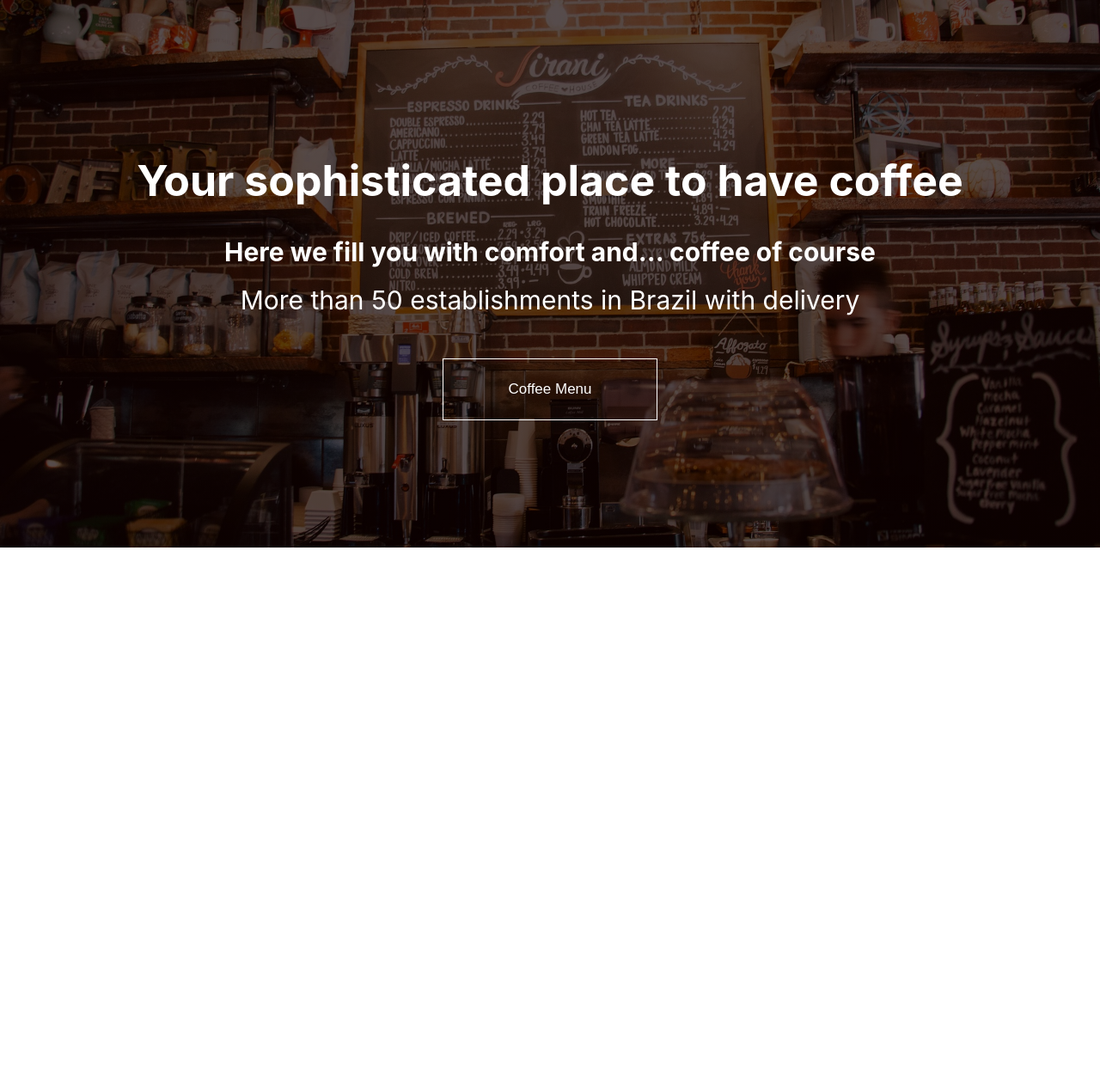
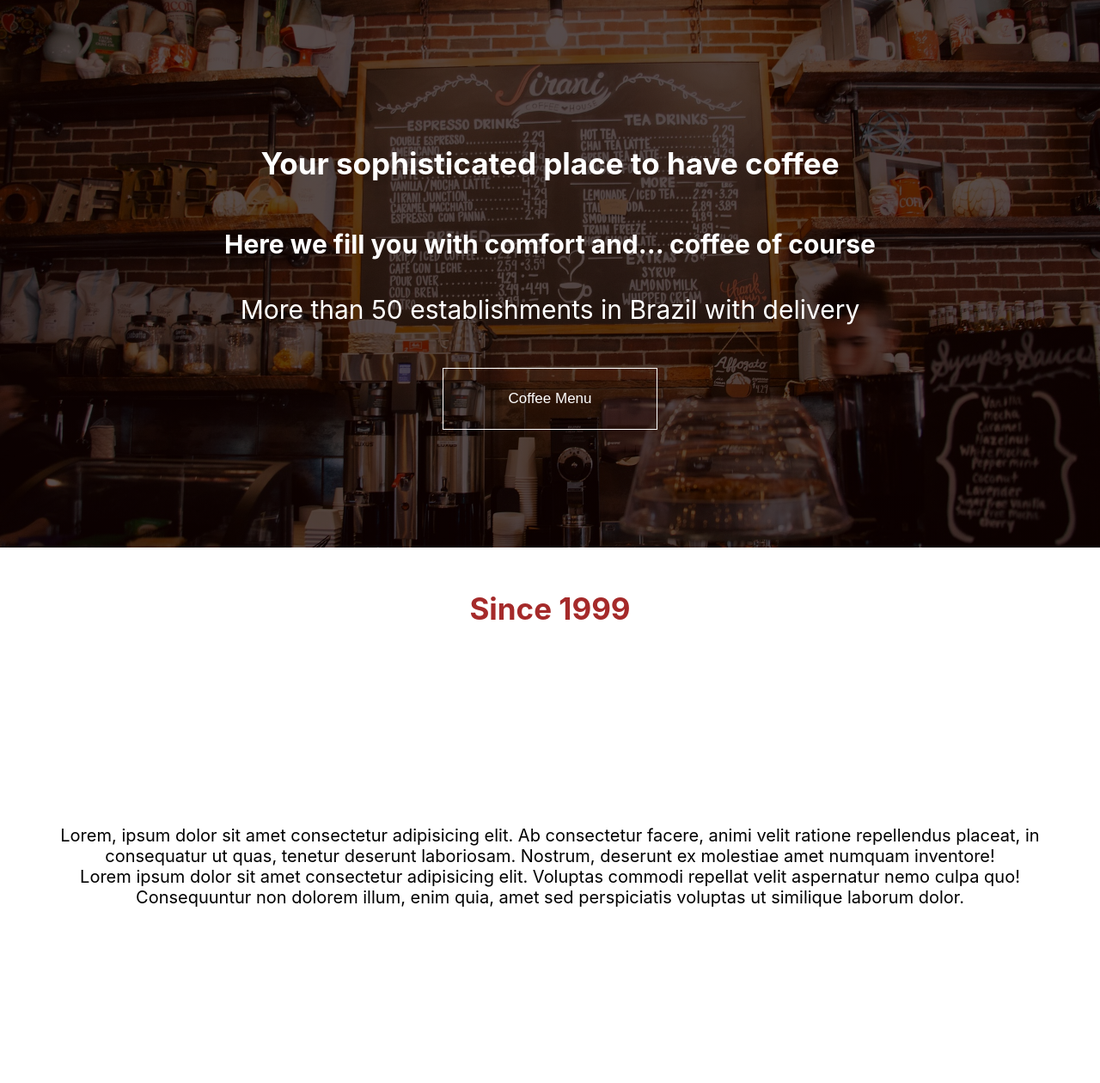
Before and after one commit to santanderson/coffe-shop, a plain HTML site: page index.html in a window 1280 px wide. Shown: the part 105-1365 px from the top of the page at 86% size. Before the commit the page ends 800 px from the top, so only its background shows below. Drawn offline with Linux system fonts and the light colour scheme.

Commit message:
main section design added

```diff
--- a/index.html
+++ b/index.html
@@ -33,15 +33,31 @@
         </section>
 
         <section class="description">
+            <div>
+                <h1>Since 1999</h1>
 
+                <div class="p">
+                    <p>Lorem, ipsum dolor sit amet consectetur adipisicing elit. Ab consectetur facere, animi velit ratione repellendus placeat, in consequatur ut quas, tenetur deserunt laboriosam. Nostrum, deserunt ex molestiae amet numquam inventore!</p>
+
+                    <p>Lorem ipsum dolor sit amet consectetur adipisicing elit. Voluptas commodi repellat velit aspernatur nemo culpa quo! Consequuntur non dolorem illum, enim quia, amet sed perspiciatis voluptas ut similique laborum dolor.</p>
+                </div>
+            </div>
         </section>
 
         <section class="coffee-menu">
+            <div>
+                <h1>Coffee Menu</h1>
 
+                <div class="p">
+                    <p>Lorem ipsum dolor sit amet, consectetur adipisicing elit. Dolorum quod, exercitationem possimus, fugit quasi minus expedita debitis dolores repellendus officiis repellat tempora, distinctio ducimus maiores ipsum! Repellat maxime assumenda qui.</p>
+                </div>
+            </div>
         </section>
 
         <section class="contact">
+            <div>
 
+            </div>
         </section>
     </main>
 
--- a/style.css
+++ b/style.css
@@ -8,24 +8,23 @@
 
 body{
     font-family: -apple-system, BlinkMacSystemFont, 'Segoe UI', Roboto, Oxygen, Ubuntu, Cantarell, 'Open Sans', 'Helvetica Neue', sans-serif;
+    color: brown;
 }
 
 /*Header*/
+
 header{
     display: flex;
     flex-flow: row nowrap;
     justify-content: space-around;
     align-items: center;
-
 }
-
 .logo{
     color: brown;
     font-weight: 400;
     font-size: 35px;
     padding: 30px;
 }
-
 header nav{
     display: none;
     flex-flow: row nowrap;
@@ -39,13 +38,10 @@ nav li{
     font-size: 17px;
     font-weight: 200;
 }
-
 nav li a{
-    transition: 0.4s;
     color: brown;
     text-decoration: none;
 }
-
 header button{
     background-color: transparent;
     border: none;
@@ -62,34 +58,51 @@ header button{
     }
 }
 
-/*Main Section*/
+/*Main section settings*/
 
-main .cta{
-    background-image: linear-gradient(rgba(15, 0, 0, 0.7), rgba(15, 0, 0, 0.7)),url(assets/cafe-gb52de6006_1920.jpg);
+main section div{
+    display: flex;
+    flex-flow: column nowrap;
+    justify-content: start;
+    align-items: center;
+    height: inherit;
+    padding: 20px;
+}
+main section{
+    text-align: center;
+    height: 80vh;
+}
+main section h1{
+    font-size: 35px;
+    margin: 30px 0;
+}
+main section p{
+    font-size: 20px;
+}
+main section.cta, main section.coffee-menu{
     background-attachment: fixed;
     background-size: cover;
     background-position: center;
-    display: flex;
-    flex-flow: column nowrap;
-    text-align: center;
+    color: white;
+}
+
+/*Section cta*/
+
+main section.cta{
+    background-image: linear-gradient(rgba(15, 0, 0, 0.7), rgba(15, 0, 0, 0.7)),url(assets/cafe-gb52de6006_1920.jpg);
+}
+main section.cta div{
     justify-content: center;
-    color: white;
-    height: 80vh;
-}
-main div{
-    margin: 20px;
 }
 .cta h1{
-    font-size: 35px;
     margin: 20px 0px;
 }
 .cta h2, .cta p{
     font-size: 20px;
     margin: 10px 0;
 }
-
 .cta button{
-    transition: 0.3s;
+    transition: 0.2s;
     background: transparent;
     border: 1px solid white;
     cursor: pointer;
@@ -103,42 +116,44 @@ main div{
 }
 
 .cta button:hover{
-    transition: 0.3s;
+    transition: 0.2s;
     box-shadow: 0px 0px 5px white;
 }
-/*Main Breakpoint*/
+
+/*Main and Section cta Breakpoints*/
 
 @media(min-width: 370px){
-    main .cta{
+    main section.cta{
         height: 75vh;
     }
 }
-
 @media(min-width:537px){
-    main .cta{
+    main section{
         height: 70vh;
     }
-
     .cta button{
         margin-top: 30px;
         width: 185px;
         font-size: 15px;
     }
 }
-
 @media(min-width: 684px){
-    main .cta{
+    main h1{
+        font-size: 40px;
+    }
+    main p{
+        font-size: 25px;
+    }
+    main section, main section.cta{
         height: 80vh;
     }
     .cta h1{
-        font-size: 40px;
         margin: 30px 0;
     }
     .cta h2, .cta p{
         font-size: 25px;
         margin: 20px 0;
     }
-
     .cta button{
         width: 200px;
         padding: 25px;
@@ -146,8 +161,13 @@ main div{
     }
 }
 @media(min-width:1020px){
+    main h1{
+        font-size: 50px;
+    }
+    main p{
+        font-size: 30px;
+    }
     .cta h1{
-        font-size: 50px;
         margin: 35px 0;
     }
     .cta h2, .cta p{
@@ -160,3 +180,36 @@ main div{
         font-size: 17px;
     }
 }
+
+/*Section Description*/
+
+main .description div .p{
+    justify-content: center;
+    color: black;
+}
+
+/*Description Breakpoints*/
+@media(max-width: 426px){
+    main section.description{
+        height: 90vh;
+    }
+}
+@media(max-width: 396px){
+    main section.description{
+        height: 100vh;
+    }
+}
+@media(max-width: 326px){
+    main section.description{
+        height: 120vh;
+    }
+}
+/*Coffee Menu*/
+
+main section.coffee-menu{
+    background-image: linear-gradient(rgba(15, 0, 0, 0.7), rgba(15, 0, 0, 0.7)),url(assets/coffee-g25b5693bc_1920.jpg);
+}
+
+main .coffee-menu div .p{
+    justify-content: center;
+}
```
